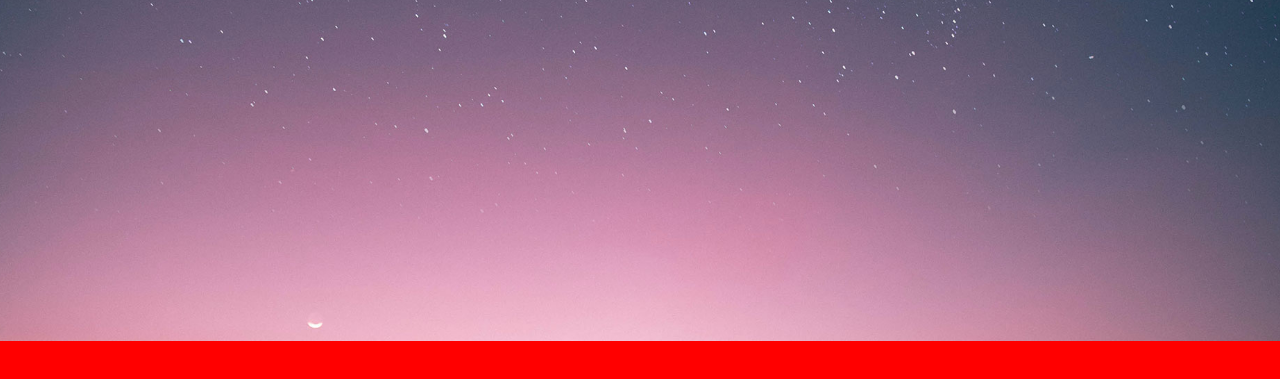
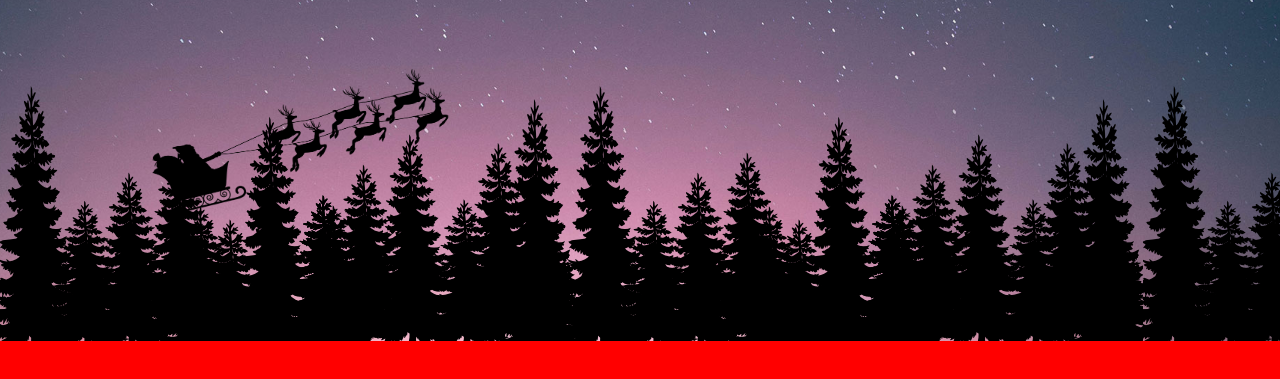
Before and after one commit to alexandre-moreira/happy-christmas-2020, a plain HTML site: page index.html in a window 1280 px wide. Shown: the part 459-838 px from the top of the page. Drawn offline with Linux system fonts and the light colour scheme.

Commit message:
css santa and tree

```diff
--- a/css/style.css
+++ b/css/style.css
@@ -51,3 +51,23 @@ section img#cloud2{
     max-width: 600px;
     z-index: 2;
 }
+
+section img#santa{
+    position: absolute;
+    bottom:50px;
+    left: 0;
+    max-width: 600px;
+    z-index: 1;
+    transform: scale(0.5)
+}
+
+section #tree{
+    position: absolute;
+    bottom: 0;
+    left: 0;
+    width: 200%;
+    height: 266px;
+    background:url(../images/tree.png);
+    background-position-y:266px ;
+    z-index: 10;
+}
--- a/index.html
+++ b/index.html
@@ -12,6 +12,8 @@
         <img src="./images/moon.png" id="moon">
         <img src="./images/cloud1.png" id="cloud1">
         <img src="./images/cloud2.png" id="cloud2">
+        <img src="./images/santa.png" id="santa">
+        <div id="tree"></div>
     </section>
 </body>
 </html>
```
